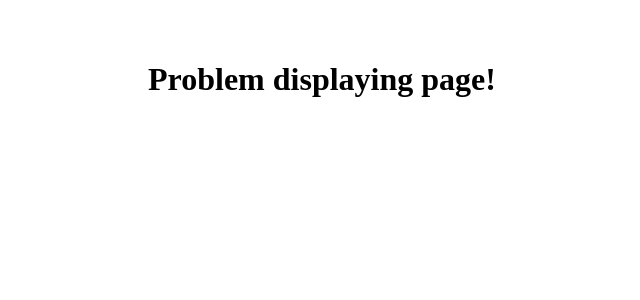
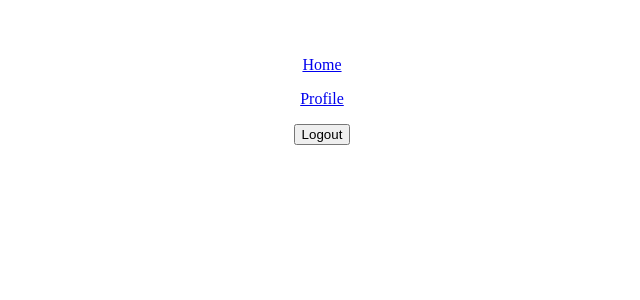
Before and after one commit to Matae300/threadingNeedle, a React (Vite) app in the folder client/: page /profile in a window 1280 px wide. Shown: the top 300 px of the page, without its empty margins (318-958 px from the left). Built offline with nearby package versions, Linux system fonts and the light colour scheme.

Commit message:
made sign up and login a dropdown can also log out

```diff
--- a/client/src/App.jsx
+++ b/client/src/App.jsx
@@ -40,9 +40,9 @@ function App() {
     <ApolloProvider client={client}>
       <div className="flex-column justify-flex-start min-100-vh">
         <div className="container">
+          <Navbar />
           <Outlet />
         </div>
-        <Navbar />
       </div>
     </ApolloProvider>
   );
--- a/client/src/components/navbar.jsx
+++ b/client/src/components/navbar.jsx
@@ -1,5 +1,6 @@
 
 import { Link, useLocation } from 'react-router-dom';
+import Auth from '../../utils/auth';
 
 function Navbar() {
   const currentPage = useLocation().pathname;
@@ -36,8 +37,8 @@ function Navbar() {
       </div>
 
       <div className="w3-cell nav-item w3-margin-left">
-        <button className="w3-btn w3-large btn-light">
-        Login
+        <button className="w3-btn w3-large btn-light" onClick={logout}>
+        Logout
         </button>
       </div>
 
--- a/client/src/main.jsx
+++ b/client/src/main.jsx
@@ -4,6 +4,7 @@ import { createBrowserRouter, RouterProvider } from 'react-router-dom'
 import App from './App.jsx'
 import Home from './pages/Home.jsx'
 import Thread from './pages/Thread.jsx'
+import Profile from './pages/Profie.jsx'
 
 const router = createBrowserRouter([
   {
@@ -19,6 +20,10 @@ const router = createBrowserRouter([
         path: '/thread/:id',
         element: <Thread />
       },
+      {
+        path: '/profile',
+        element: <Profile />
+      },
     ]
   }
 ])
--- a/client/src/pages/Home.jsx
+++ b/client/src/pages/Home.jsx
@@ -13,6 +13,7 @@ import '../assets/Home.css';
 
 const Home = ({ authToken }) => {
   const [showForm, setShowForm] = useState(false);
+  const [showDropdown, setShowDropdown] = useState(false);
 
   const { loading: threadLoading, error: threadError, data: threadData } = useQuery(QUERY_ALLTHREADS, {
     context: { headers: { Authorization: `Bearer ${authToken}` } },
@@ -25,20 +26,27 @@ const Home = ({ authToken }) => {
     setShowForm((prev) => !prev);
   };
 
+  const toggleDropdown = () => {
+    setShowDropdown((prev) => !prev);
+  };
+
   return (
-    <div>
-      <div>
+    <div className="card-container">
+      <h3>Threads</h3>
+
+      <div className="dropdown">
+        <button className="dropbtn" onClick={toggleDropdown}>Sign Up/Login</button>
+        {showDropdown && (
+          <div className="dropdown-content">
             <Signup />
+            <Login />
+          </div>
+        )}
       </div>
 
-      <div>
-        <Login />
-      </div>
+      <button onClick={toggleForm}>Add Thread +</button>
+      {showForm && <AddThread />}
 
-      <div className="card-container">
-        <h3>Threads</h3>
-        {showForm && <AddThread />}
-        <button onClick={toggleForm}>Add Thread +</button>
       {threadData.allThreads.map((thread) => (
         <Link to={`/thread/${thread._id}`} key={thread._id}>
           <div className="card">
@@ -50,7 +58,6 @@ const Home = ({ authToken }) => {
         </Link>
       ))}
     </div>
-    </div>
   );
 };
 
--- a/client/src/pages/Profie.jsx
+++ b/client/src/pages/Profie.jsx
@@ -0,0 +1,10 @@
+const Profile = () => {
+
+  return (
+    <div>
+
+    </div>
+  )
+};
+
+export default Profile;
```
Lines whose indentation alone changed are shown as unchanged.
